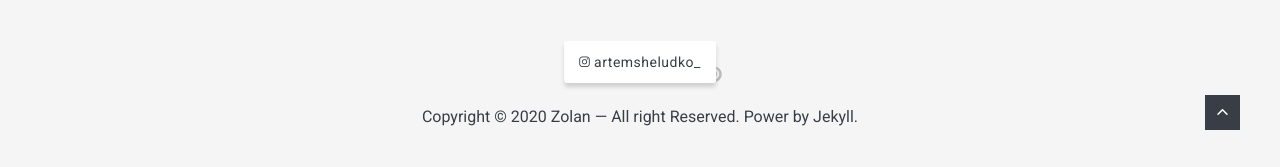
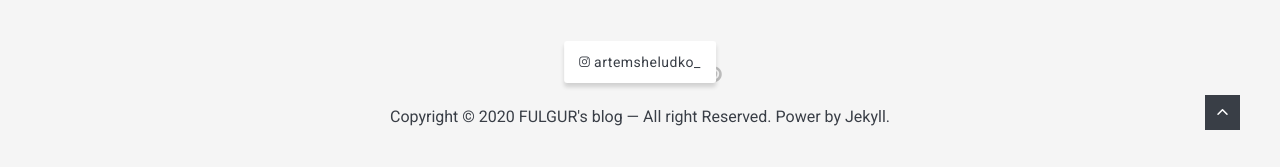
Before and after one commit to kerow1004/kerow1004.github.io, a Jekyll site: the page built from index.html, in a window 1280 px wide and 900 px high, scrolled down 2733 px. Shown: the part 730-897 px from the top of the window. Built offline with Jekyll 4.4.1, drawn with Linux system fonts in a browser that asks for light colours; nearby versions of some CDN libraries; the list of posts is cut into pages by our own code.

Commit message:
타이틀 수정

```diff
--- a/_data/settings.yml
+++ b/_data/settings.yml
@@ -1,8 +1,8 @@
 #-------------------------------
 # General Site Settings
-title: Zolan
+title: FULGUR's blog
 logo: /images/logo.svg # You can add own logo.
-description: Zolan is modern minimal theme for Jekyll
+description: 수학과 프로그램에 대한 이야기입니다.
 
 
 #-------------------------------
```
